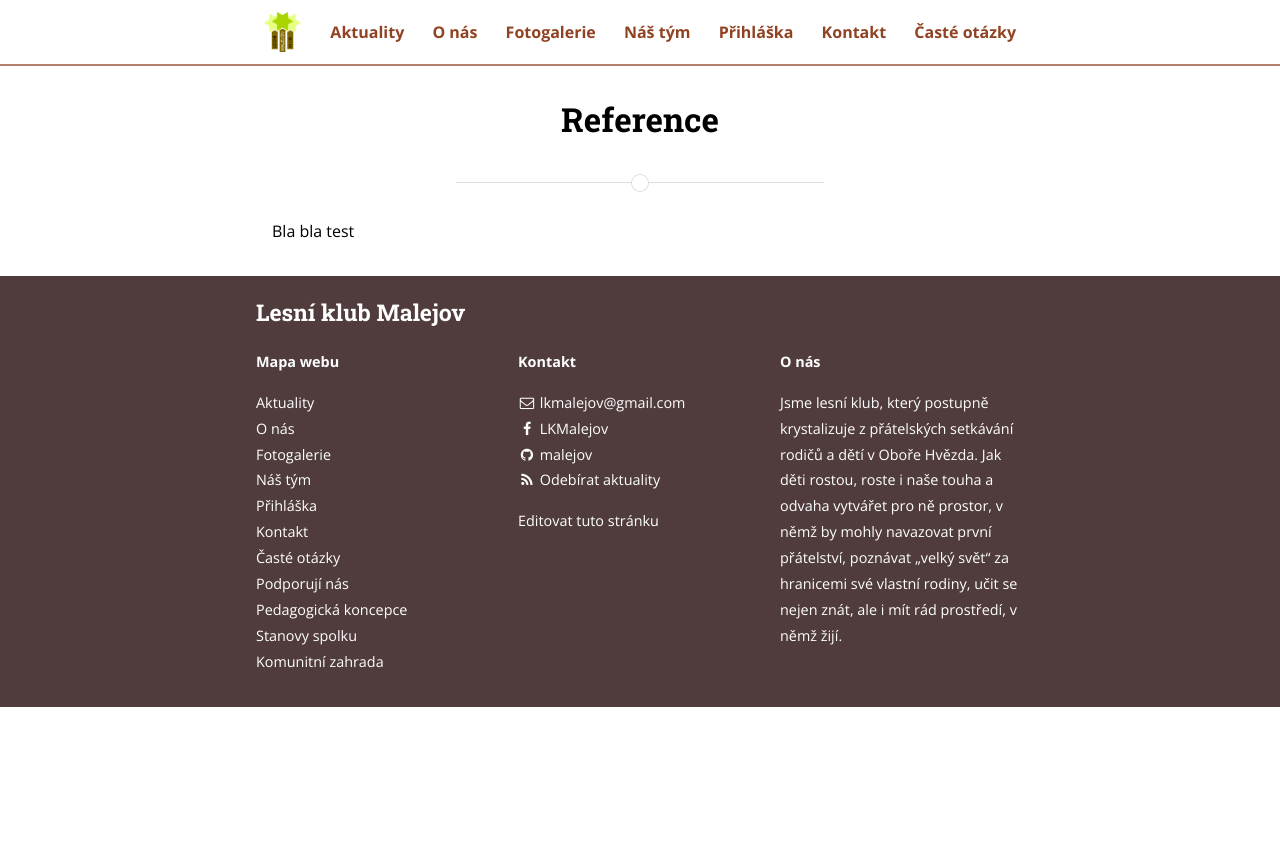
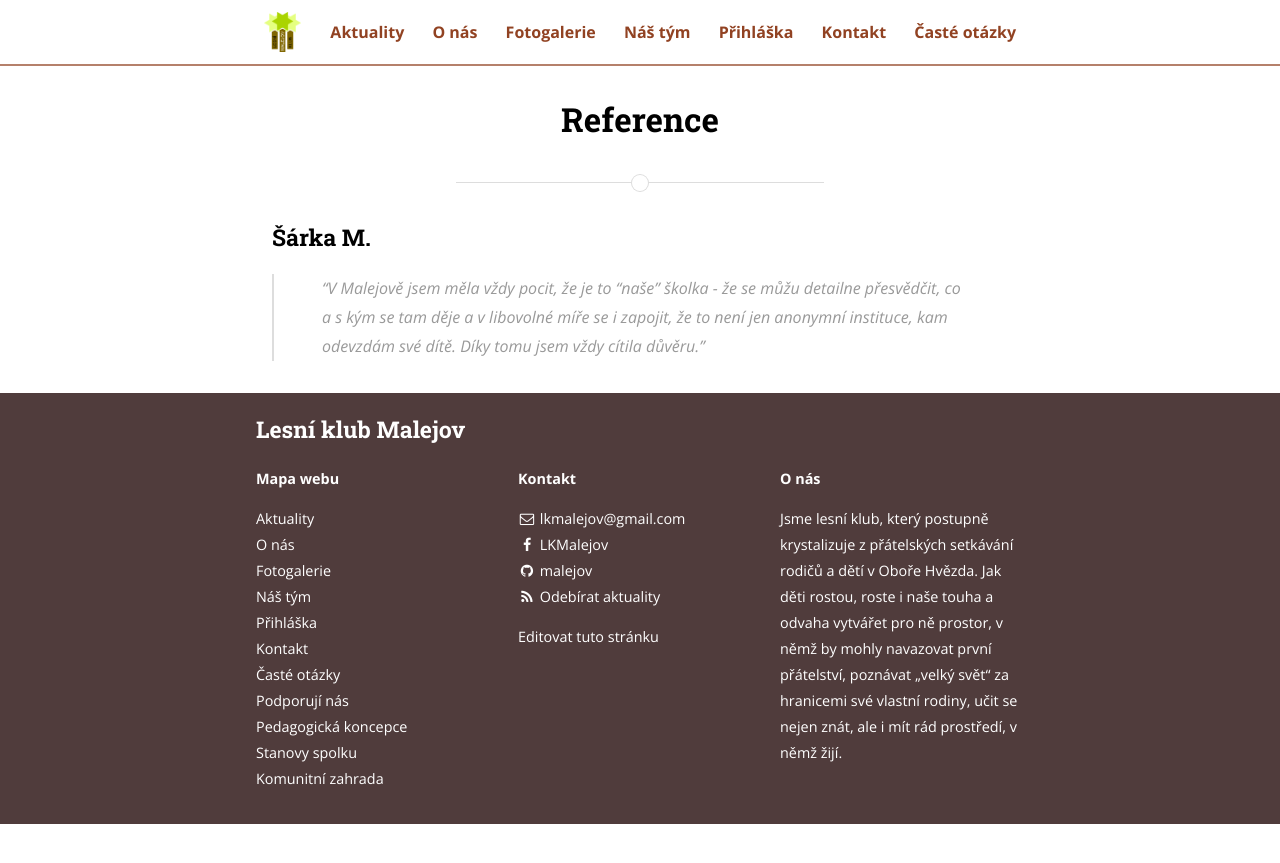
Before and after one commit to bencentra/centrarium, a Jekyll site: the page built from reference.md, in a window 1280 px wide. Shown: the top 863 px of the page. Built offline with Jekyll 4.4.1, drawn with Linux system fonts in a browser that asks for light colours; nearby versions of some CDN libraries.

Commit message:
Update reference.md

```diff
--- a/reference.md
+++ b/reference.md
@@ -4,5 +4,7 @@ title: Reference
 permalink: /reference/
 ---
 
-Bla bla
-test
+
+### Šárka M.
+
+> “V Malejově jsem měla vždy pocit, že je to "naše" školka - že se můžu detailne přesvědčit, co a s kým se tam děje a v libovolné míře se i zapojit, že to není jen anonymní instituce, kam odevzdám své dítě. Díky tomu jsem vždy cítila důvěru.”
```
